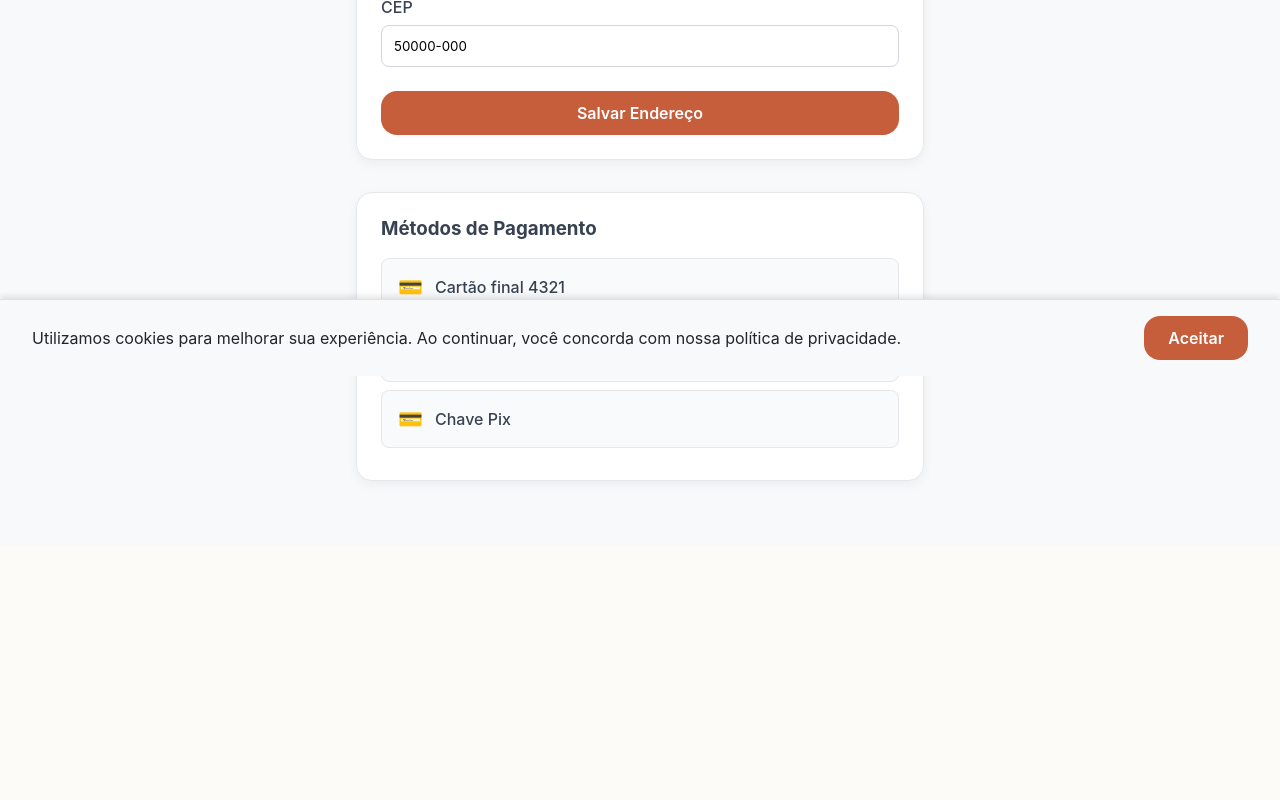
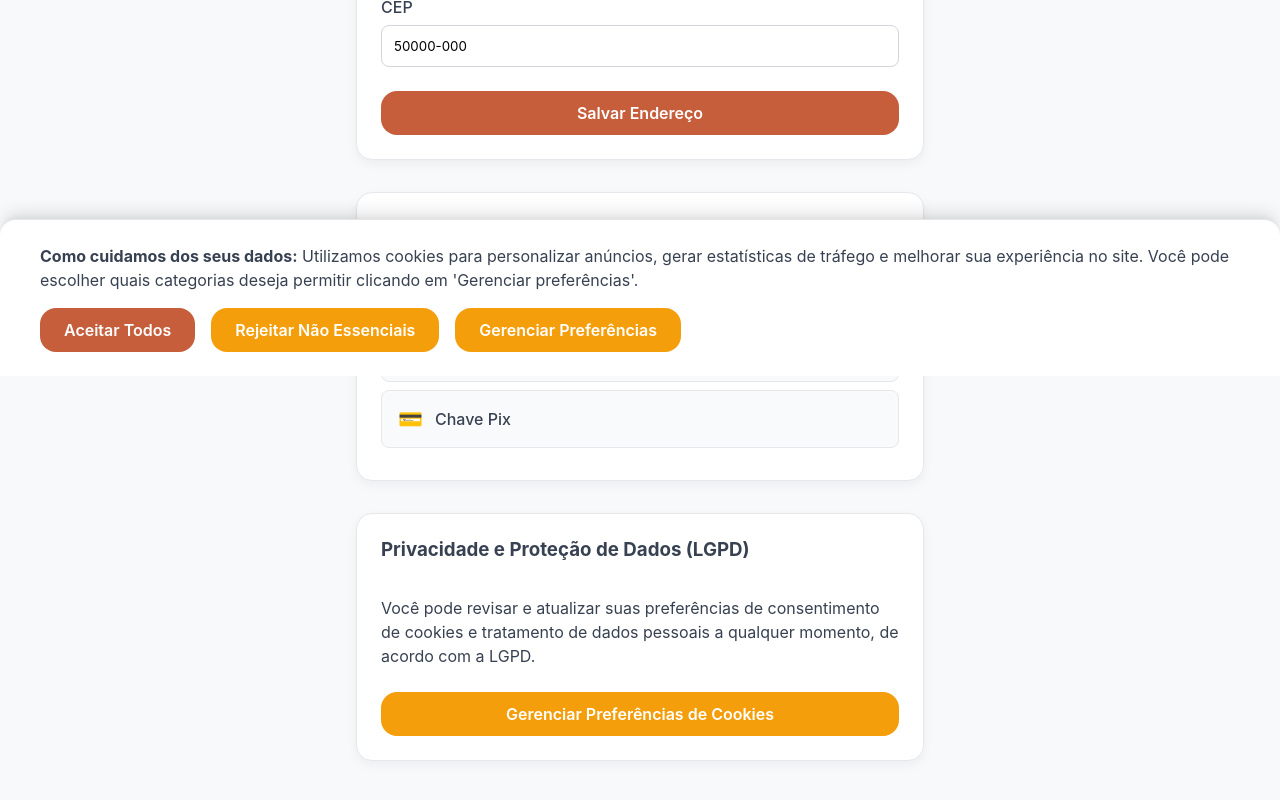
Before and after one commit to eugeniodomi/project-umbu, a React (Vite) app: page /perfil in a window 1280 px wide. Shown: the part 424-1224 px from the top of the page. Before the commit the page ends 969 px from the top, so only its background shows below. Built offline with nearby package versions, Linux system fonts and the light colour scheme.

Commit message:
feat: implement Cookie Preferences modal and enhance ConsentBanner with preference management

```diff
--- a/src/components/ui/ConsentBanner.tsx
+++ b/src/components/ui/ConsentBanner.tsx
@@ -1,46 +1,76 @@
 import React, { useState, useEffect } from 'react';
 import { logEvent } from '../../utils/logger';
 import { Button } from './Button';
+import { CookiePreferencesModal } from './CookiePreferencesModal';
 
 export const ConsentBanner: React.FC = () => {
   const [isVisible, setIsVisible] = useState(false);
+  const [isModalOpen, setIsModalOpen] = useState(false);
 
   useEffect(() => {
-    const hasConsented = localStorage.getItem('lgpd_consent');
-    if (!hasConsented) {
+    const hasPreferences = localStorage.getItem('lgpd_preferences');
+    if (!hasPreferences) {
       setIsVisible(true);
     }
   }, []);
 
-  const handleAccept = () => {
-    localStorage.setItem('lgpd_consent', 'true');
-    logEvent('LGPD_CONSENT_GIVEN');
+  const handleAcceptAll = () => {
+    const prefs = { essenciais: true, analiticos: true, marketing: true };
+    localStorage.setItem('lgpd_preferences', JSON.stringify(prefs));
+    logEvent('LGPD_PREFERENCES_SAVED', prefs);
+    setIsVisible(false);
+  };
+
+  const handleRejectNonEssential = () => {
+    const prefs = { essenciais: true, analiticos: false, marketing: false };
+    localStorage.setItem('lgpd_preferences', JSON.stringify(prefs));
+    logEvent('LGPD_PREFERENCES_SAVED', prefs);
     setIsVisible(false);
   };
 
   if (!isVisible) return null;
 
   return (
-    <div style={{
+    <>
+      <div className="fade-in" style={{
         position: 'fixed',
         bottom: 0,
         left: 0,
         right: 0,
-      backgroundColor: '#f8f9fa',
-      padding: '1rem 2rem',
+        backgroundColor: '#fff',
+        padding: '1.5rem 2rem',
         display: 'flex',
-      justifyContent: 'space-between',
-      alignItems: 'center',
-      boxShadow: '0 -4px 6px -1px rgba(0, 0, 0, 0.1)',
+        flexDirection: 'column',
+        gap: '1rem',
+        boxShadow: '0 -10px 15px -3px rgba(0, 0, 0, 0.1), 0 -4px 6px -2px rgba(0, 0, 0, 0.05)',
         zIndex: 1000,
-      borderTop: '1px solid #dee2e6'
+        borderTop: '1px solid #e5e7eb',
+        borderTopLeftRadius: '16px',
+        borderTopRightRadius: '16px',
       }}>
-      <p style={{ margin: 0, paddingRight: '1rem', color: '#212529' }}>
-        Utilizamos cookies para melhorar sua experiência. Ao continuar, você concorda com nossa política de privacidade.
+        <div style={{ maxWidth: '1200px', margin: '0 auto', width: '100%' }}>
+          <p style={{ margin: '0 0 1rem 0', color: 'var(--color-text-main)', lineHeight: 1.5 }}>
+            <strong>Como cuidamos dos seus dados:</strong> Utilizamos cookies para personalizar anúncios, gerar estatísticas de tráfego e melhorar sua experiência no site. Você pode escolher quais categorias deseja permitir clicando em 'Gerenciar preferências'.
           </p>
-      <Button variant="primary" onClick={handleAccept}>
-        Aceitar
+          <div style={{ display: 'flex', gap: '1rem', flexWrap: 'wrap' }}>
+            <Button variant="primary" onClick={handleAcceptAll}>
+              Aceitar Todos
+            </Button>
+            <Button variant="secondary" onClick={handleRejectNonEssential}>
+              Rejeitar Não Essenciais
+            </Button>
+            <Button variant="secondary" onClick={() => setIsModalOpen(true)}>
+              Gerenciar Preferências
             </Button>
           </div>
+        </div>
+      </div>
+
+      <CookiePreferencesModal
+        isOpen={isModalOpen}
+        onClose={() => setIsModalOpen(false)}
+        onSave={() => setIsVisible(false)}
+      />
+    </>
   );
 };
--- /dev/null
+++ b/src/components/ui/CookiePreferencesModal.tsx
@@ -0,0 +1,117 @@
+import React, { useState, useEffect } from 'react';
+import { logEvent } from '../../utils/logger';
+import { Button } from './Button';
+
+interface CookiePreferencesModalProps {
+  isOpen: boolean;
+  onClose: () => void;
+  onSave?: () => void;
+}
+
+export const CookiePreferencesModal: React.FC<CookiePreferencesModalProps> = ({ isOpen, onClose, onSave }) => {
+  const [preferences, setPreferences] = useState({
+    essenciais: true,
+    analiticos: false,
+    marketing: false
+  });
+
+  useEffect(() => {
+    if (isOpen) {
+      const savedPrefs = localStorage.getItem('lgpd_preferences');
+      if (savedPrefs) {
+        try {
+          const parsed = JSON.parse(savedPrefs);
+          setPreferences({
+            essenciais: true, // Always true
+            analiticos: !!parsed.analiticos,
+            marketing: !!parsed.marketing
+          });
+        } catch (e) {
+          console.error("Error parsing LGPD preferences", e);
+        }
+      }
+    }
+  }, [isOpen]);
+
+  if (!isOpen) return null;
+
+  const handleSave = () => {
+    localStorage.setItem('lgpd_preferences', JSON.stringify(preferences));
+    logEvent('LGPD_PREFERENCES_SAVED', preferences);
+    if (onSave) onSave();
+    onClose();
+  };
+
+  return (
+    <div style={{
+      position: 'fixed',
+      top: 0, left: 0, right: 0, bottom: 0,
+      backgroundColor: 'rgba(0, 0, 0, 0.5)',
+      display: 'flex',
+      alignItems: 'center',
+      justifyContent: 'center',
+      zIndex: 2000,
+      padding: '1rem'
+    }}>
+      <div className="card fade-in" style={{
+        maxWidth: '500px',
+        width: '100%',
+        backgroundColor: '#fff',
+        borderRadius: 'var(--border-radius)',
+        padding: '2rem',
+        boxShadow: 'var(--box-shadow)'
+      }}>
+        <h2 style={{ marginTop: 0, color: 'var(--color-primary)', marginBottom: '1rem' }}>Preferências de Cookies</h2>
+        <p style={{ color: 'var(--color-text-main)', marginBottom: '1.5rem', lineHeight: 1.5 }}>
+          Gerencie suas preferências de consentimento de cookies. Você pode alterar essas configurações a qualquer momento.
+        </p>
+
+        <div style={{ display: 'flex', flexDirection: 'column', gap: '1rem', marginBottom: '2rem' }}>
+          <label style={{ display: 'flex', alignItems: 'flex-start', gap: '0.75rem', cursor: 'not-allowed', opacity: 0.8 }}>
+            <input
+              type="checkbox"
+              checked={preferences.essenciais}
+              disabled
+              style={{ marginTop: '0.25rem', width: '1.2rem', height: '1.2rem' }}
+            />
+            <div>
+              <strong style={{ display: 'block', color: 'var(--color-text-main)' }}>Cookies Estritamente Necessários</strong>
+              <span style={{ fontSize: '0.875rem', color: '#6B7280' }}>Sempre ativos. Necessários para o funcionamento básico do site.</span>
+            </div>
+          </label>
+
+          <label style={{ display: 'flex', alignItems: 'flex-start', gap: '0.75rem', cursor: 'pointer' }}>
+            <input
+              type="checkbox"
+              checked={preferences.analiticos}
+              onChange={(e) => setPreferences({ ...preferences, analiticos: e.target.checked })}
+              style={{ marginTop: '0.25rem', width: '1.2rem', height: '1.2rem' }}
+            />
+            <div>
+              <strong style={{ display: 'block', color: 'var(--color-text-main)' }}>Cookies de Desempenho e Analíticos</strong>
+              <span style={{ fontSize: '0.875rem', color: '#6B7280' }}>Ajudam a entender como os visitantes interagem com o site, coletando estatísticas.</span>
+            </div>
+          </label>
+
+          <label style={{ display: 'flex', alignItems: 'flex-start', gap: '0.75rem', cursor: 'pointer' }}>
+            <input
+              type="checkbox"
+              checked={preferences.marketing}
+              onChange={(e) => setPreferences({ ...preferences, marketing: e.target.checked })}
+              style={{ marginTop: '0.25rem', width: '1.2rem', height: '1.2rem' }}
+            />
+            <div>
+              <strong style={{ display: 'block', color: 'var(--color-text-main)' }}>Cookies de Marketing e Publicidade</strong>
+              <span style={{ fontSize: '0.875rem', color: '#6B7280' }}>Usados para rastrear visitantes em sites para exibir anúncios relevantes.</span>
+            </div>
+          </label>
+        </div>
+
+        <div style={{ display: 'flex', justifyContent: 'flex-end', gap: '1rem' }}>
+          <Button variant="secondary" onClick={onClose}>Cancelar</Button>
+          <Button variant="primary" onClick={handleSave}>Salvar Preferências</Button>
+        </div>
+      </div>
+    </div>
+  );
+};
--- a/src/pages/ProfilePage.tsx
+++ b/src/pages/ProfilePage.tsx
@@ -2,10 +2,12 @@ import React, { useState } from 'react';
 import { useNavigate } from 'react-router-dom';
 import { Button } from '../components/ui/Button';
 import perfilMock from '../infrastructure/mock/perfil.json';
+import { CookiePreferencesModal } from '../components/ui/CookiePreferencesModal';
 
 export const ProfilePage: React.FC = () => {
   const [endereco, setEndereco] = useState(perfilMock.enderecoPadrao);
   const [mensagem, setMensagem] = useState('');
+  const [isCookieModalOpen, setIsCookieModalOpen] = useState(false);
   const navigate = useNavigate();
 
   const handleSave = (e: React.FormEvent) => {
@@ -87,6 +89,21 @@ export const ProfilePage: React.FC = () => {
           ))}
         </ul>
       </div>
+
+      <div className="card" style={{ marginTop: '2rem' }}>
+        <h3 style={{ marginTop: 0, color: 'var(--color-text-main)' }}>Privacidade e Proteção de Dados (LGPD)</h3>
+        <p style={{ color: 'var(--color-text-main)', marginBottom: '1.5rem', lineHeight: 1.5 }}>
+          Você pode revisar e atualizar suas preferências de consentimento de cookies e tratamento de dados pessoais a qualquer momento, de acordo com a LGPD.
+        </p>
+        <Button variant="secondary" onClick={() => setIsCookieModalOpen(true)}>
+          Gerenciar Preferências de Cookies
+        </Button>
+      </div>
+
+      <CookiePreferencesModal
+        isOpen={isCookieModalOpen}
+        onClose={() => setIsCookieModalOpen(false)}
+      />
     </div>
   );
 };
--- a/src/utils/logger.ts
+++ b/src/utils/logger.ts
@@ -1,4 +1,4 @@
-type LogEvent = 'ORDER_CREATED' | 'PAYMENT_SUCCESS' | 'PAYMENT_FAILURE' | 'LGPD_CONSENT_GIVEN';
+type LogEvent = 'ORDER_CREATED' | 'PAYMENT_SUCCESS' | 'PAYMENT_FAILURE' | 'LGPD_CONSENT_GIVEN' | 'LGPD_PREFERENCES_SAVED';
 
 export function logEvent(eventName: LogEvent, payload?: any): void {
   const timestamp = new Date().toISOString();
```
Lines whose indentation alone changed are shown as unchanged.
